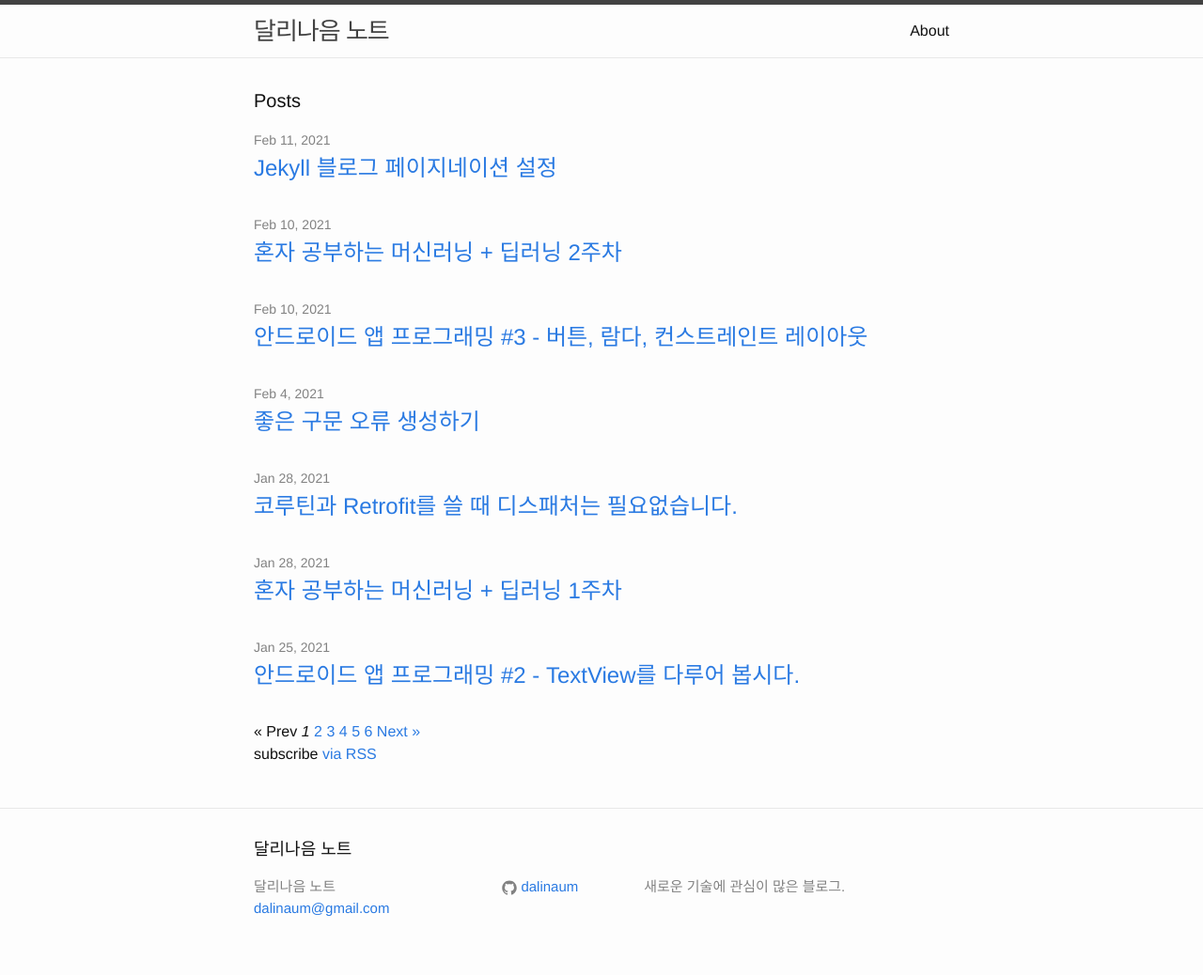
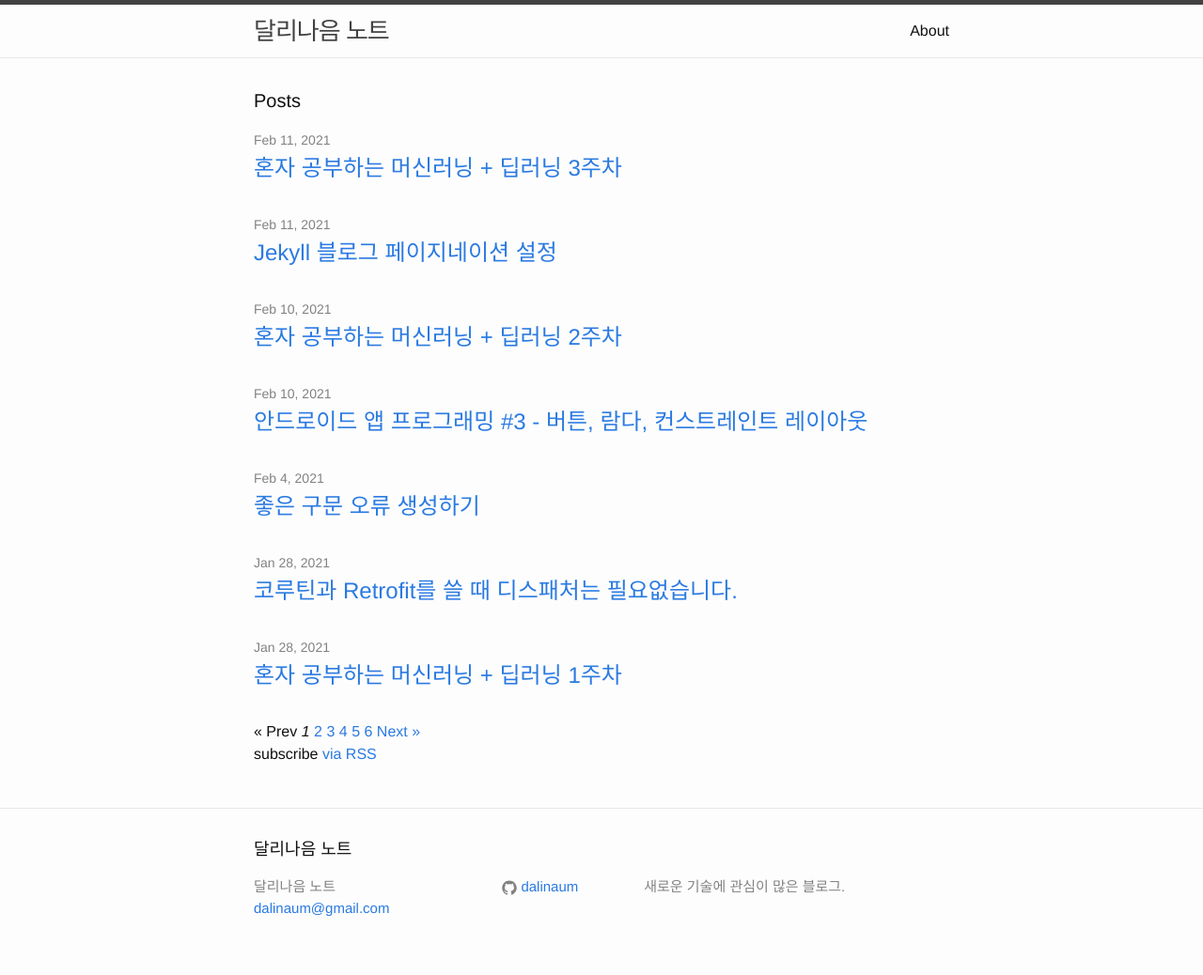
Before and after one commit to dalinaum/dalinaum.github.io, a Jekyll site: the page built from index.html, in a window 1280 px wide. Shown: the whole page at 94% size. Built offline with Jekyll 4.4.1, drawn with Linux system fonts in a browser that asks for light colours; the list of posts is cut into pages by our own code; some of the changed lines change nothing that is shown.

Commit message:
혼공단 3주차 추가.

````diff
--- a/_posts/2021-01-28-hongong-ml-1.markdown
+++ b/_posts/2021-01-28-hongong-ml-1.markdown
@@ -7,6 +7,7 @@ categories: book
 
 * [혼자 공부하는 머신러닝 + 딥러닝 1주차](http://dalinaum.github.io/book/2021/01/28/hongong-ml-1.html)
 * [혼자 공부하는 머신러닝 + 딥러닝 2주차](http://dalinaum.github.io/book/2021/02/10/hongong-ml-2.html)
+* [혼자 공부하는 머신러닝 + 딥러닝 3주차](http://dalinaum.github.io/book/2021/02/11/hongong-ml-3.html)
 
 
 머신러닝을 정리할 겸 한빛미디어가 진행하는 혼공 학습단 5기에 참여했다. 1, 2장에 대해 학습을 진행했다.
--- a/_posts/2021-02-10-hongong-ml-2.markdown
+++ b/_posts/2021-02-10-hongong-ml-2.markdown
@@ -12,7 +12,7 @@ categories: book
 
 ## 기본 미션
 
-기본 미션은 4-1절 문제의 그래프를 인증하는 것이다. 아래와 같이 풀었다.
+기본 미션은 3-1절 문제의 그래프를 인증하는 것이다. 아래와 같이 풀었다.
 
 ```py
 knr = KNeighborsRegressor()
--- /dev/null
+++ b/_posts/2021-02-11-hongong-ml-3.markdown
@@ -0,0 +1,74 @@
+---
+layout: post
+title:  "혼자 공부하는 머신러닝 + 딥러닝 3주차"
+date:   2021-02-11 04:35:00 +0900
+categories: book
+---
+
+* [혼자 공부하는 머신러닝 + 딥러닝 1주차](http://dalinaum.github.io/book/2021/01/28/hongong-ml-1.html)
+* [혼자 공부하는 머신러닝 + 딥러닝 2주차](http://dalinaum.github.io/book/2021/02/10/hongong-ml-2.html)
+* [혼자 공부하는 머신러닝 + 딥러닝 3주차](http://dalinaum.github.io/book/2021/02/11/hongong-ml-3.html)
+
+머신러닝을 정리할 겸 한빛미디어가 진행하는 혼공 학습단 5기에 참여했다. 4장에 대해 학습을 진행했다.
+
+## 기본 미션
+
+확인문제
+
+1. 2개보다 많은 클래스가 있는 분류 문제를 무엇이라 부르나요?
+
+(2) 다중 분류
+
+2. 로지스틱 회귀가 이진 분류에서 확률을 출력하기 위해 사용하는 함수는 무엇인가요?
+
+(1) 시그모이드 함수
+
+3. decisin_function()에서 메서드의 출력이 0일때 시그모이드 함수의 값은 얼마인가요?
+
+(3) 0.5
+
+## 선택 미션
+
+```py
+from sklearn.linear_model import SGDClassifier
+
+sc = SGDClassifier(loss='log', max_iter=10, random_state=42)
+sc.fit(train_scaled, train_target)
+print(sc.score(train_scaled, train_target))
+print(sc.score(test_scaled, test_target))
+```
+
+`SGDClassifer`에 `loss='log'`를 선택해서 로지스틱 손실 함수로 지정. 랜덤하게 하나를 선택해서 진행하는 확률적 경사 하강법을 진행. `fit` 메서드가 호출되어도 하나만 학습.
+
+```py
+sc.partial_fit(train_scaled, train_target)
+print(sc.score(train_scaled, train_target))
+print(sc.score(test_scaled, test_target))
+```
+
+`partial_fit`으로 1 에포크씩 이어 진행할 수 있음.
+
+```py
+import numpy as np
+sc = SGDClassifier(loss='log', random_state=42)
+train_score = []
+test_score = []
+classes = np.unique(train_target)
+
+for _ in range(0, 300):
+  sc.partial_fit(train_scaled, train_target, classes=classes)
+  train_score.append(sc.score(train_scaled, train_target))
+  test_score.append(sc.score(test_scaled, test_target))
+
+import matplotlib.pyplot as plt
+plt.plot(train_score)
+plt.plot(test_score)
+plt.show()
+```
+
+0번부터 300번을 진행하며 그 시점의 스코어를 `train_score`와 `test_score`에 저장.
+
+![에포크 반복횟수와 점수]({{ "/assets/5-graph.jpg" | absolute_url }})
+에포크 반복횟수와 점수
+
+100번 정도가 정확도도 향상되었고 이후에는 훈련 세트와 테스트 세트가 점수가 벌어지고 있음. 100번이 적합.
````
Also changed, not shown: assets/5-graph.png (added).
